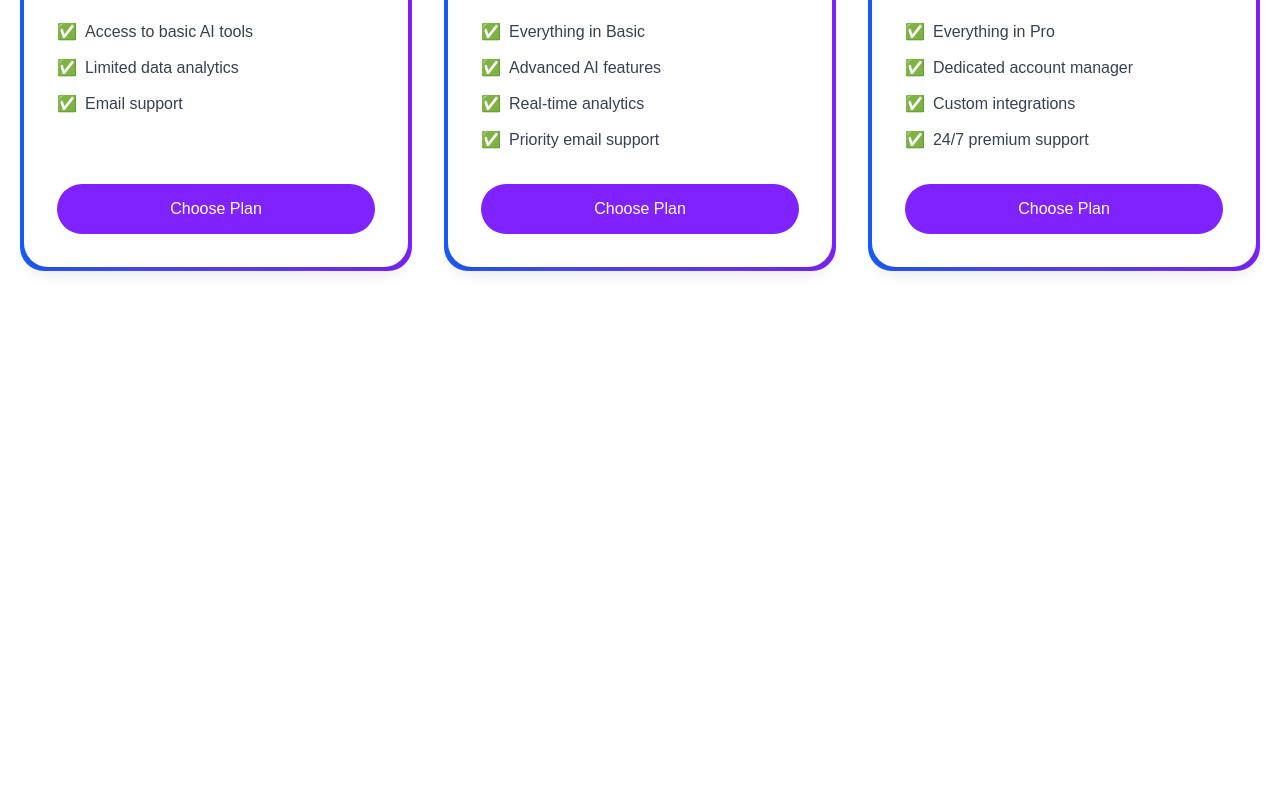
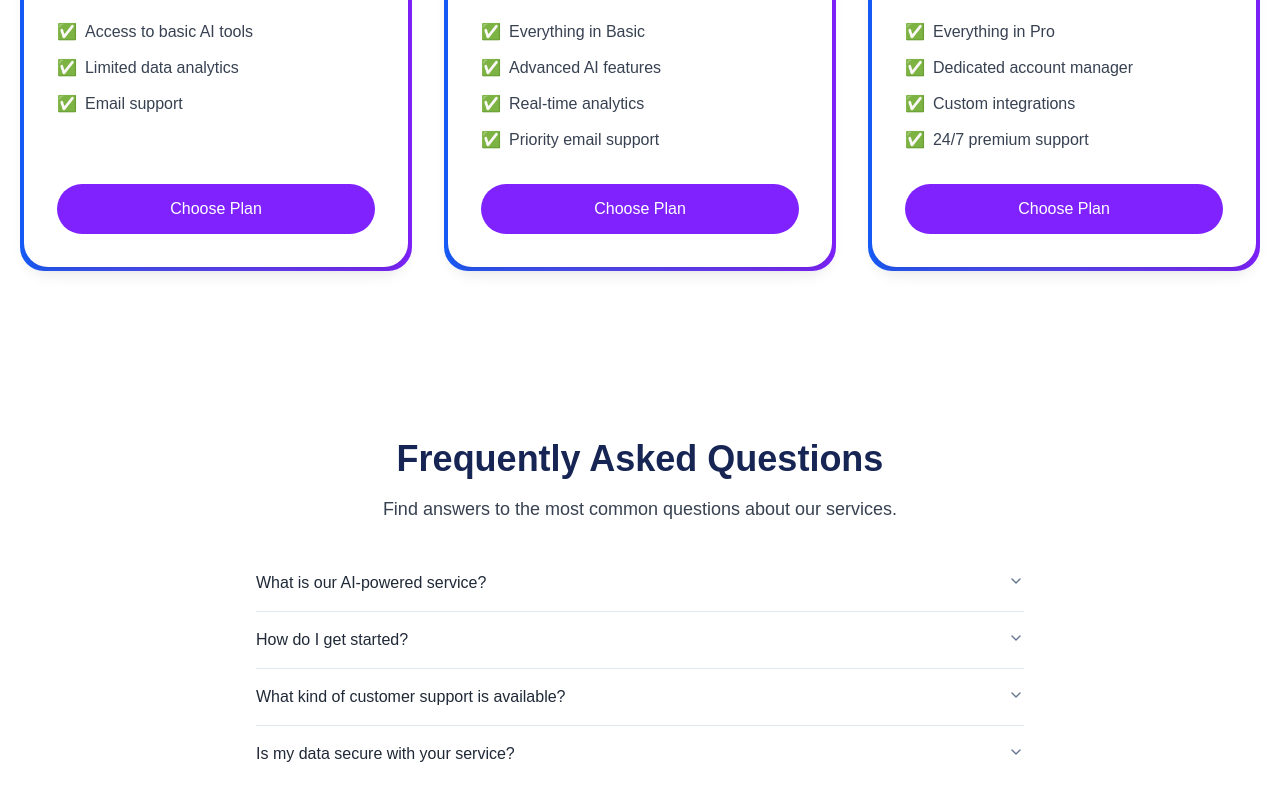
Before and after one commit to VolodX/react-landing-saas-mini, a React (Vite) app: page / in a window 1280 px wide. Shown: the part 2159-2959 px from the top of the page. Before the commit the page ends 2450 px from the top, so only its background shows below. Built offline with nearby package versions, Linux system fonts and the light colour scheme.

Commit message:
feat(faq-section): implement FAQ section and minor style adjustments

```diff
--- a/src/App.tsx
+++ b/src/App.tsx
@@ -1,6 +1,7 @@
 import { Layout } from './components/Layout';
 import { AboutUs } from './components/sections/AboutUs';
 import { Brands } from './components/sections/Brands';
+import { FAQ } from './components/sections/FAQ';
 import { Hero } from './components/sections/Hero';
 import { Pricing } from './components/sections/Pricing';
 import { Services } from './components/sections/Services';
@@ -13,6 +14,7 @@ function App() {
       <Services />
 			<AboutUs />
 			<Pricing />
+			<FAQ />
     </Layout>
   );
 }
--- /dev/null
+++ b/src/components/sections/FAQ.tsx
@@ -0,0 +1,62 @@
+import { Container } from '../shared/Container';
+import { Paragraph } from '../shared/Paragraph';
+import { Title } from '../shared/Title';
+import {
+  Accordion,
+  AccordionContent,
+  AccordionItem,
+  AccordionTrigger
+} from '@/components/ui/accordion';
+
+const faqData = [
+  {
+    id: 'item-1',
+    question: 'What is our AI-powered service?',
+    answer:
+      'Our AI service leverages cutting-edge machine learning algorithms to streamline tasks and deliver predictive analytics tailored to your business needs.'
+  },
+  {
+    id: 'item-2',
+    question: 'How do I get started?',
+    answer:
+      'Simply sign up on our platform, choose a subscription plan, and begin integrating with our API right away—no lengthy onboarding required.'
+  },
+  {
+    id: 'item-3',
+    question: 'What kind of customer support is available?',
+    answer:
+      "We offer 24/7 email and chat support for all users, plus priority assistance for Pro and Enterprise customers to ensure you're never left waiting."
+  },
+  {
+    id: 'item-4',
+    question: 'Is my data secure with your service?',
+    answer:
+      'Absolutely—your data is encrypted in transit and at rest. We comply with industry-standard security protocols and undergo regular audits to protect your information.'
+  }
+];
+
+export const FAQ = () => {
+  return (
+    <section id="faq" className="py-5">
+      <Container>
+        <div className="max-w-3xl mx-auto text-center space-y-4">
+          <Title>Frequently Asked Questions</Title>
+          <Paragraph>
+            Find answers to the most common questions about our services.
+          </Paragraph>
+        </div>
+
+        <div className="max-w-3xl mx-auto mt-8">
+          <Accordion type="single" collapsible className="w-full">
+            {faqData.map(item => (
+              <AccordionItem key={item.id} value={item.id}>
+                <AccordionTrigger>{item.question}</AccordionTrigger>
+                <AccordionContent>{item.answer}</AccordionContent>
+              </AccordionItem>
+            ))}
+          </Accordion>
+        </div>
+      </Container>
+    </section>
+  );
+};
--- a/src/components/ui/accordion.tsx
+++ b/src/components/ui/accordion.tsx
@@ -17,7 +17,7 @@ function AccordionItem({
   return (
     <AccordionPrimitive.Item
       data-slot="accordion-item"
-      className={cn("border-b last:border-b-0", className)}
+      className={cn("border-b last:border-b-0 faq-border", className)}
       {...props}
     />
   )
@@ -33,7 +33,7 @@ function AccordionTrigger({
       <AccordionPrimitive.Trigger
         data-slot="accordion-trigger"
         className={cn(
-          "focus-visible:border-ring focus-visible:ring-ring/50 flex flex-1 items-start justify-between gap-4 rounded-md py-4 text-left text-sm font-medium transition-all outline-none hover:underline focus-visible:ring-[3px] disabled:pointer-events-none disabled:opacity-50 [&[data-state=open]>svg]:rotate-180",
+          "focus-visible:border-ring focus-visible:ring-ring/50 flex flex-1 items-start justify-between gap-4 rounded-md py-4 text-left text-md font-medium transition-all outline-none hover:underline focus-visible:ring-[3px] disabled:pointer-events-none disabled:opacity-50 [&[data-state=open]>svg]:rotate-180",
           className
         )}
         {...props}
@@ -53,7 +53,7 @@ function AccordionContent({
   return (
     <AccordionPrimitive.Content
       data-slot="accordion-content"
-      className="data-[state=closed]:animate-accordion-up data-[state=open]:animate-accordion-down overflow-hidden text-sm"
+      className="data-[state=closed]:animate-accordion-up data-[state=open]:animate-accordion-down overflow-hidden text-[0.9375rem] text-heading-3"
       {...props}
     >
       <div className={cn("pt-0 pb-4", className)}>{children}</div>
--- a/src/index.css
+++ b/src/index.css
@@ -13,6 +13,7 @@
   --heading-1: 23 37 84;
   --heading-2: 31 41 55;
   --heading-3: 55 65 81;
+  --faq-border: 0.929 0.013 255.508;
 }
 
 .dark {
@@ -23,8 +24,11 @@
   --heading-1: 255 255 255;
   --heading-2: 243 244 246;
   --heading-3: 209 213 219;
+  --faq-border: 1 0 0 / 10%;
+
   --background: oklch(0.129 0.042 264.695);
-  --foreground: oklch(0.984 0.003 247.858);
+  /* --foreground: oklch(0.984 0.003 247.858); */
+  --foreground: rgb(var(--heading-2));
   --card: oklch(0.208 0.042 265.755);
   --card-foreground: oklch(0.984 0.003 247.858);
   --popover: oklch(0.208 0.042 265.755);
@@ -71,6 +75,9 @@
   }
   .text-heading-3 {
     color: rgb(var(--heading-3));
+  }
+  .faq-border {
+    border-color: oklch(var(--faq-border));
   }
 }
 
@@ -123,7 +130,8 @@ body {
 :root {
   --radius: 0.625rem;
   --background: oklch(1 0 0);
-  --foreground: oklch(0.129 0.042 264.695);
+  /* --foreground: oklch(0.129 0.042 264.695); */
+  --foreground: rgb(var(--heading-2));
   --card: oklch(1 0 0);
   --card-foreground: oklch(0.129 0.042 264.695);
   --popover: oklch(1 0 0);
```
